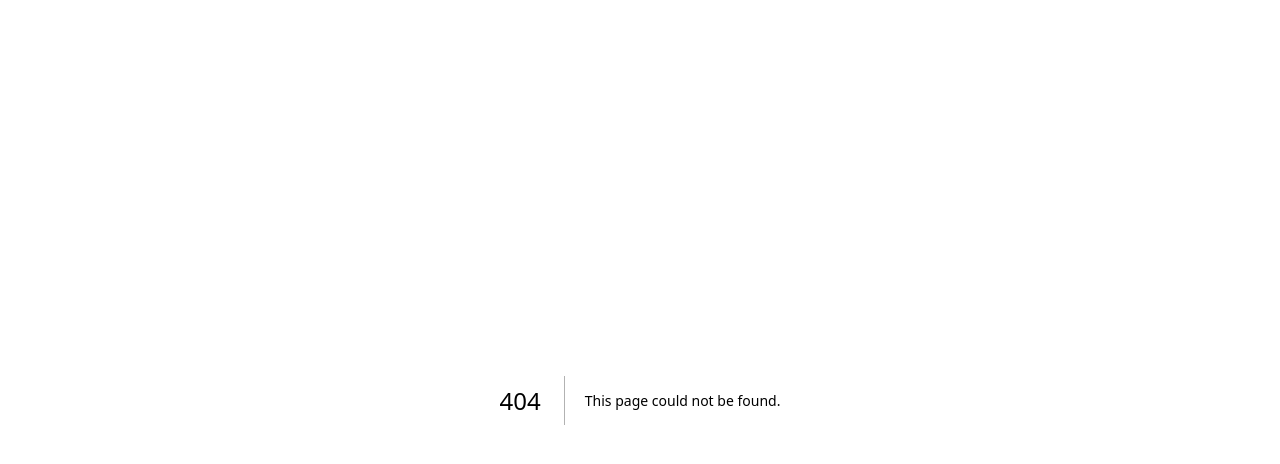
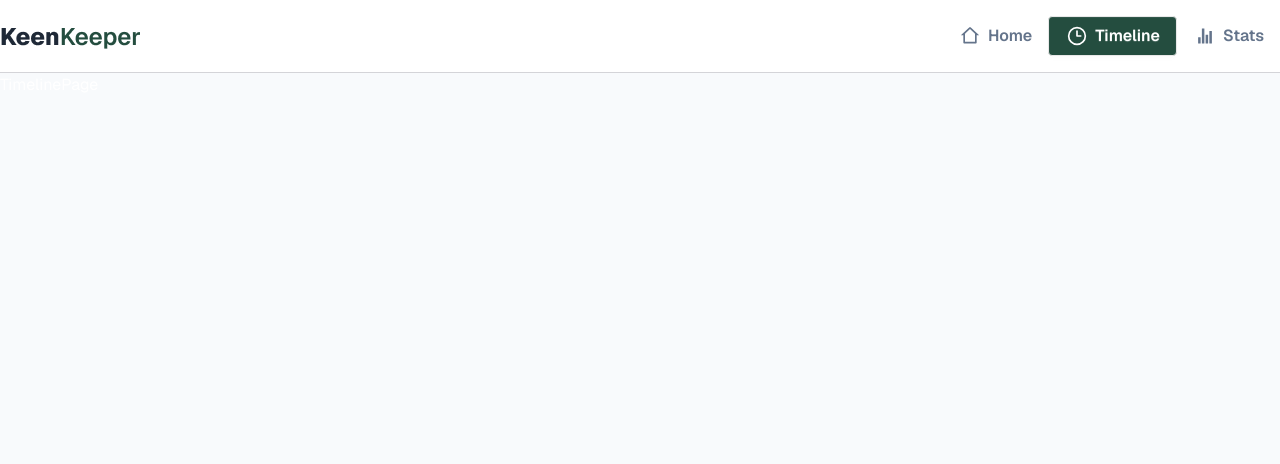
Before and after one commit to ZunaidChowdhury/keen-keeper, a Next.js app: page /timeline in a window 1280 px wide. Before the commit this address had no page. Shown: the top 464 px of the page. Built offline with nearby package versions, Linux system fonts and the light colour scheme.

Commit message:
nav done done

```diff
--- a/package.json
+++ b/package.json
@@ -10,7 +10,8 @@
   "dependencies": {
     "next": "16.2.3",
     "react": "19.2.4",
-    "react-dom": "19.2.4"
+    "react-dom": "19.2.4",
+    "react-icons": "^5.6.0"
   },
   "devDependencies": {
     "@tailwindcss/postcss": "^4",
--- a/src/app/globals.css
+++ b/src/app/globals.css
@@ -1,16 +1,44 @@
 @import "tailwindcss";
-@plugin "daisyui";
+
+@plugin "daisyui" {
+    themes: light --default;
+}
+
+* {
+  box-sizing: border-box;
+}
+
+html {
+  font-size: 16px;
+  scroll-behavior: smooth;
+}
 
 :root {
-  --background: #ffffff;
-  --foreground: #171717;
+  --background: #f8fafc;
+  --foreground: white;
+
+  --theme-primary: #244d3f;
+
+  --text-primary: #1f2937;
+  --text-secondary: #64748b;
 }
 
 @theme inline {
   --color-background: var(--background);
   --color-foreground: var(--foreground);
+
+  --color-theme-primary: var(--theme-primary);
+
+  --color-text-primary: var(--text-primary);
+  --color-text-secondary: var(--text-secondary);
+
   --font-sans: var(--font-geist-sans);
   --font-mono: var(--font-geist-mono);
+
+  --breakpoint-tablet: 36rem;
+  /* 576px */
+  --breakpoint-desktop: 62rem;
+  /* 992px */
 }
 
 body {
--- a/src/app/layout.js
+++ b/src/app/layout.js
@@ -1,5 +1,6 @@
 import { Geist, Geist_Mono } from "next/font/google";
 import "./globals.css";
+import NavBar from "@/components/NavBar";
 
 const geistSans = Geist({
   variable: "--font-geist-sans",
@@ -22,7 +23,10 @@ export default function RootLayout({ children }) {
       lang="en"
       className={`${geistSans.variable} ${geistMono.variable} h-full antialiased`}
     >
-      <body className="min-h-full flex flex-col">{children}</body>
+      <body className="min-h-full flex flex-col bg-background">
+        <NavBar/>
+        {children}
+      </body>
     </html>
   );
 }
--- a/src/app/page.js
+++ b/src/app/page.js
@@ -3,8 +3,7 @@ import Image from "next/image";
 export default function Home() {
   return (
     <div>
-      <h1 className="text-red-500">Hello</h1>
-      <button className="btn btn-primary">Primary</button>
+
     </div>
   );
 }
--- /dev/null
+++ b/src/app/stats/page.jsx
@@ -0,0 +1,9 @@
+import React from 'react'
+
+const StatsPage = () => {
+  return (
+    <div>StatsPage</div>
+  )
+}
+
+export default StatsPage
--- /dev/null
+++ b/src/app/timeline/page.jsx
@@ -0,0 +1,9 @@
+import React from 'react'
+
+const TimelinePage = () => {
+  return (
+    <div>TimelinePage</div>
+  )
+}
+
+export default TimelinePage
--- /dev/null
+++ b/src/components/NavBar.jsx
@@ -0,0 +1,64 @@
+'use client'
+import brandLogo from "../../public/assets/logo.png";
+import Image from 'next/image';
+import Link from 'next/link';
+import { usePathname } from 'next/navigation'
+import { IoIosStats } from "react-icons/io";
+import { LuClock3 } from "react-icons/lu";
+import { RiHome2Line } from "react-icons/ri";
+
+const navBtnActive = 'bg-theme-primary text-white'
+const navBtnInactive = 'bg-transparent  text-text-secondary border-none shadow-none'
+
+
+const NavBar = () => {
+    const pathname = usePathname()
+
+    return (
+        // wrapper
+        <div className='w-full bg-foreground border-b border-b-zinc-300 py-4'>
+            {/* container */}
+            <nav className='max-w-[1440px] mx-auto flex justify-between items-center'>
+                {/* left  */}
+                <Link href='/'>
+                    <Image
+                        className='shrink-0'
+                        src={brandLogo}
+                        width={141}
+                        height={29}
+                        alt="Picture of the author"
+                    />
+                </Link>
+
+                {/* right  */}
+                <div className='flex items-center'>
+                    <Link
+                        href="/"
+                        className={`btn px-4 py-3 text-base font-semibold ${pathname === '/' ? navBtnActive : navBtnInactive}`}
+                    >
+                        <RiHome2Line className='w-6 h-5' />
+                        Home
+                    </Link>
+                                        <Link
+                        href="/timeline"
+                        className={`btn px-4 py-3 text-base font-semibold ${pathname === '/timeline' ? navBtnActive : navBtnInactive}`}
+                    >
+                        <LuClock3 className='w-6 h-5' />
+                        Timeline
+                    </Link>
+                                        <Link
+                        href="/stats"
+                        className={`btn px-4 py-3 text-base font-semibold ${pathname === '/stats' ? navBtnActive : navBtnInactive}`}
+                    >
+                        <IoIosStats className='w-6 h-5' />
+                        Stats
+                    </Link>
+                    {/* <button className="">Primary</button> */}
+
+                </div>
+            </nav>
+        </div>
+    )
+}
+
+export default NavBar
```
Also changed, not shown: 1 other file (tests, documents, lock files or other folders).
